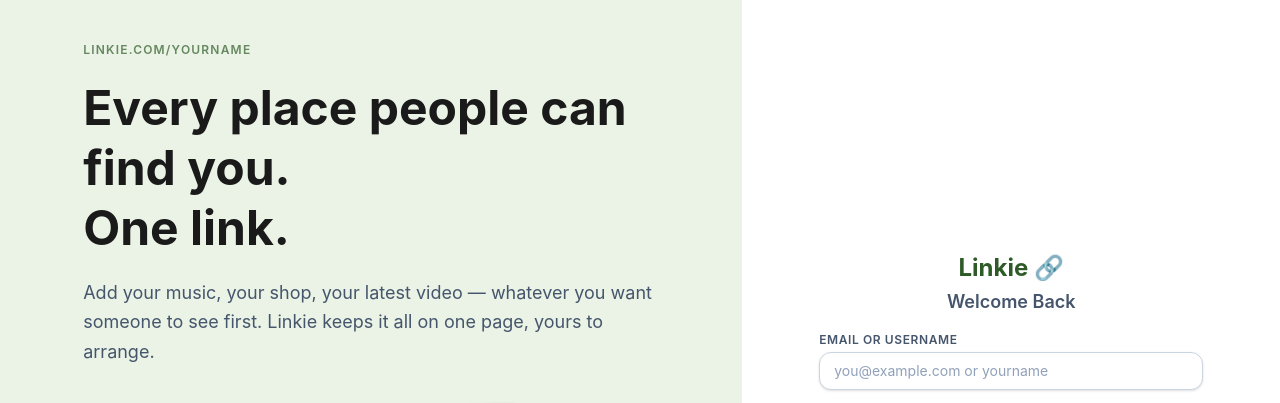
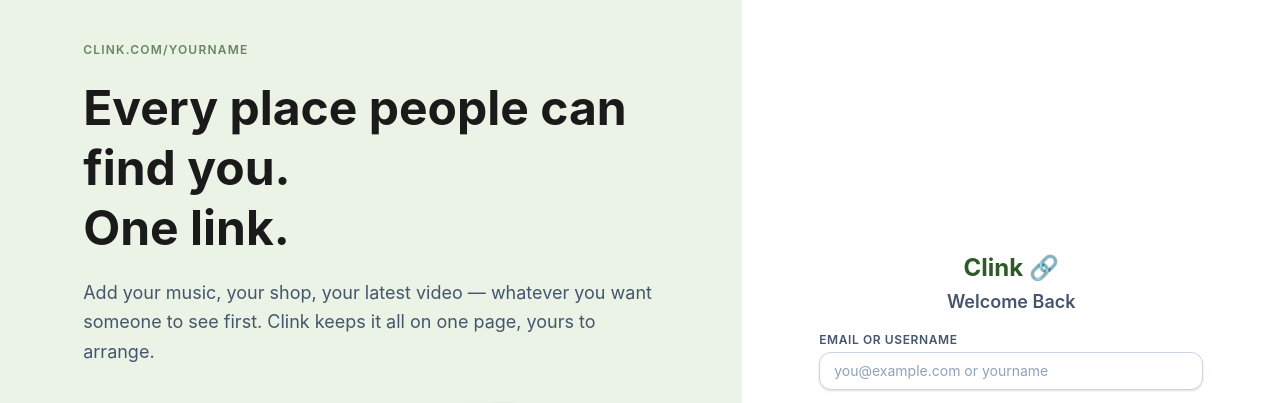
Before and after one commit to jennarms/Clink, a React (Vite) app: page / in a window 1280 px wide. Shown: the top 403 px of the page. Built offline with nearby package versions, Linux system fonts and the light colour scheme; no server answers.

Commit message:
Rebrand to Linkie to Clink

```diff
--- a/src/App.jsx
+++ b/src/App.jsx
@@ -183,7 +183,7 @@
     );
   }
 
-  // Public profile pages (linkie.com/rob) render standalone — no auth
+  // Public profile pages (Clink.com/rob) render standalone — no auth
   // needed, no app chrome, and works whether or not anyone is logged in.
   if (isPublicProfileRoute) {
     return <PublicProfile username={usernameFromPath} />;
@@ -194,7 +194,7 @@
       <div className="min-h-screen bg-[#F9F8F3] dark:bg-slate-950 text-[#1A1A1A] dark:text-slate-100 flex flex-col items-center justify-center p-4">
         <div className="w-full max-w-md bg-white dark:bg-slate-900 p-6 rounded-2xl shadow-sm border border-slate-200 dark:border-slate-700">
           <h1 className="text-3xl font-bold text-center text-[#2D5A27] mb-2 flex items-center justify-center gap-2">
-            Linkie 🔗
+            Clink 🔗
           </h1>
           <ResetPassword onComplete={() => setIsResettingPassword(false)} />
         </div>
--- a/src/components/AuthForm.jsx
+++ b/src/components/AuthForm.jsx
@@ -2,7 +2,7 @@
 import { supabase } from '../supabaseClient';
 
 // A handful of generic categories, not real brand logos — just enough
-// to sketch "here's what a Linkie page looks like" at a glance.
+// to sketch "here's what a Clink page looks like" at a glance.
 const PREVIEW_LINKS = [
   { emoji: '🎵', label: 'Music' },
   { emoji: '📸', label: 'Photos' },
@@ -11,7 +11,7 @@
   { emoji: '🌐', label: 'Portfolio' },
 ];
 
-// Usernames that would collide with an app route (e.g. linkie.com/login
+// Usernames that would collide with an app route (e.g. Clink.com/login
 // would be ambiguous with the login page) or otherwise cause confusion.
 // Keep this in sync with RESERVED_PATHS in App.jsx as you add routes.
 const RESERVED_USERNAMES = [
@@ -27,7 +27,7 @@
   'about',
   'help',
   'support',
-  'linkie',
+  'Clink',
   'www',
   'null',
   'undefined',
@@ -398,7 +398,7 @@
           className="mt-0.5 h-3.5 w-3.5 rounded border-slate-300 text-[#2D5A27] focus:ring-[#2D5A27]/30 cursor-pointer"
         />
         <label htmlFor="agree-to-terms" className="text-xs text-slate-500 leading-snug cursor-pointer">
-          I agree to Linkie's{' '}
+          I agree to Clink's{' '}
           <a
             href="/terms"
             target="_blank"
@@ -495,7 +495,7 @@
         <div className="md:w-[58%] bg-[#EAF3E5] px-8 py-14 sm:px-16 md:px-20 md:py-0 flex items-center relative overflow-hidden">
           <div className="max-w-xl mx-auto">
             <span className="inline-block text-xs font-semibold tracking-widest uppercase text-[#2D5A27]/70 mb-5">
-              linkie.com/yourname
+              Clink.com/yourname
             </span>
             <h1 className="text-4xl sm:text-5xl font-bold text-[#1A1A1A] leading-tight mb-5">
               Every place people can find you.
@@ -504,11 +504,11 @@
             </h1>
             <p className="text-slate-600 text-base sm:text-lg leading-relaxed mb-10">
               Add your music, your shop, your latest video — whatever you
-              want someone to see first. Linkie keeps it all on one page,
+              want someone to see first. Clink keeps it all on one page,
               yours to arrange.
             </p>
 
-            {/* Signature element: a mini preview of a Linkie page */}
+            {/* Signature element: a mini preview of a Clink page */}
             <div className="bg-white rounded-2xl shadow-md border border-[#2D5A27]/10 p-6 max-w-md -rotate-1">
               <div className="flex items-center gap-2 mb-4 px-1">
                 <div className="w-8 h-8 rounded-full bg-[#2D5A27]/15" />
@@ -537,7 +537,7 @@
         <div className="flex-1 flex items-center justify-center px-6 py-10 sm:px-10">
           <div className="w-full max-w-sm">
             <h1 className="text-2xl font-bold text-center text-[#2D5A27] mb-1 flex items-center justify-center gap-1.5">
-              Linkie 🔗
+              Clink 🔗
             </h1>
             <h2 className="text-lg font-semibold text-center mb-4 text-slate-600">
               {headerText}
@@ -562,7 +562,7 @@
     <div className="min-h-screen bg-[#F9F8F3] flex items-center justify-center p-4">
       <div className="w-full max-w-md bg-white p-5 rounded-2xl shadow-sm border border-slate-200">
         <h1 className="text-3xl font-bold text-center text-[#2D5A27] mb-1 flex items-center justify-center gap-2">
-          Linkie 🔗
+          Clink 🔗
         </h1>
         <h2 className="text-lg font-semibold text-center mb-4 text-slate-600">
           {headerText}
--- a/src/components/Navbar.jsx
+++ b/src/components/Navbar.jsx
@@ -43,7 +43,7 @@
               onClick={onLogoClick}
               className="font-bold text-[#2D5A27] dark:text-[#4CAF50] text-lg sm:text-xl cursor-pointer rounded-md focus-visible:outline-none focus-visible:ring-2 focus-visible:ring-[#2D5A27] dark:focus-visible:ring-[#4CAF50] focus-visible:ring-offset-2 dark:focus-visible:ring-offset-slate-900"
             >
-              Linkie 🔗
+              Clink 🔗
             </button>
 
             {/* Desktop nav */}
--- a/src/components/PagePreviewCard.jsx
+++ b/src/components/PagePreviewCard.jsx
@@ -127,7 +127,7 @@
         )}
 
         <p className="text-[10px] sm:text-xs mt-5 sm:mt-8" style={{ color: footerColor }}>
-          Made with Linkie
+          Made with Clink
         </p>
       </div>
 
--- a/src/components/PublicProfile.jsx
+++ b/src/components/PublicProfile.jsx
@@ -100,13 +100,13 @@
     return (
       <div className="min-h-screen bg-[#F9F8F3] flex flex-col items-center justify-center p-4 text-center">
         <div className="bg-white rounded-2xl shadow-sm px-8 py-10 max-w-xs w-full">
-          <h1 className="text-2xl font-bold text-[#2D5A27] mb-2">Linkie</h1>
+          <h1 className="text-2xl font-bold text-[#2D5A27] mb-2">Clink</h1>
           <p className="text-slate-600 mb-4 text-sm">There is no page at /{username}.</p>
           <a
             href="/"
             className="inline-block text-sm text-[#2D5A27] hover:underline font-medium"
           >
-            Go to Linkie home
+            Go to Clink home
           </a>
         </div>
       </div>
@@ -251,11 +251,11 @@
             border: `1px solid ${isDark ? 'rgba(255,255,255,0.08)' : 'rgba(0,0,0,0.06)'}`,
           }}
         >
-          Create your own Linkie
+          Create your own Clink
         </a>
 
         <p className="text-center text-[11px] mt-4" style={{ color: footerColor }}>
-          Made with Linkie
+          Made with Clink
         </p>
       </div>
     </div>
--- a/src/components/ShareProfileButton.jsx
+++ b/src/components/ShareProfileButton.jsx
@@ -155,13 +155,13 @@
       ctx.fillStyle = mutedColor;
       ctx.font = '500 12px system-ui, -apple-system, sans-serif';
       ctx.textBaseline = 'alphabetic';
-      ctx.fillText('Made with Linkie', CARD_W / 2, y + FOOTER_H / 2 + 4);
+      ctx.fillText('Made with Clink', CARD_W / 2, y + FOOTER_H / 2 + 4);
 
       URL.revokeObjectURL(svgUrl);
       const pngUrl = canvas.toDataURL('image/png');
       const link = document.createElement('a');
       link.href = pngUrl;
-      link.download = `linkie-${username}-qr.png`;
+      link.download = `Clink-${username}-qr.png`;
       link.click();
     };
 
--- a/src/components/confirm-delete-account.jsx
+++ b/src/components/confirm-delete-account.jsx
@@ -105,7 +105,7 @@
             </div>
             <h2 className="text-xl font-bold text-slate-700 dark:text-slate-200">Sad to see you go</h2>
             <p className="text-sm text-slate-500">
-              Your account and all your saved links have been permanently deleted. Thanks for giving Linkie a try — you're welcome back anytime.
+              Your account and all your saved links have been permanently deleted. Thanks for giving Clink a try — you're welcome back anytime.
             </p>
             <button
               type="button"
```
Also changed, not shown: src/components/AboutWebsite.jsx (+14 -14 lines).
